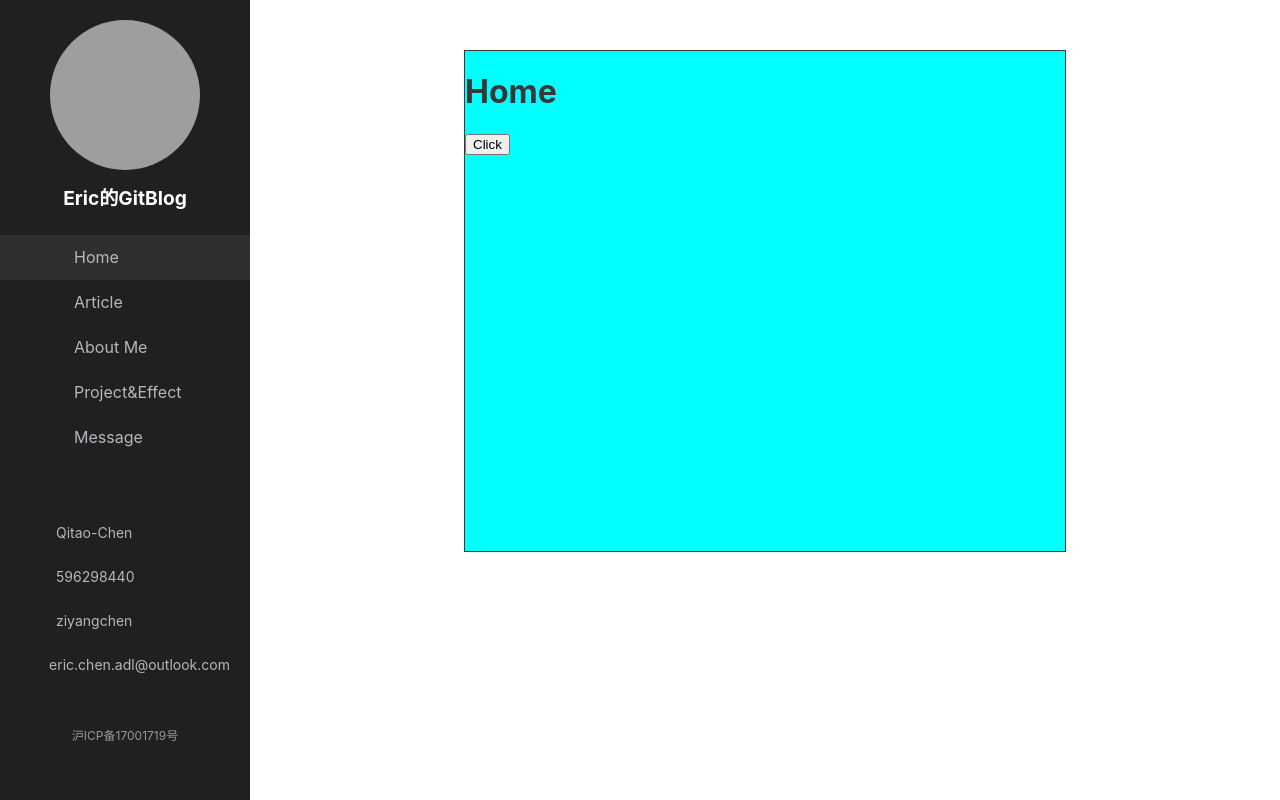
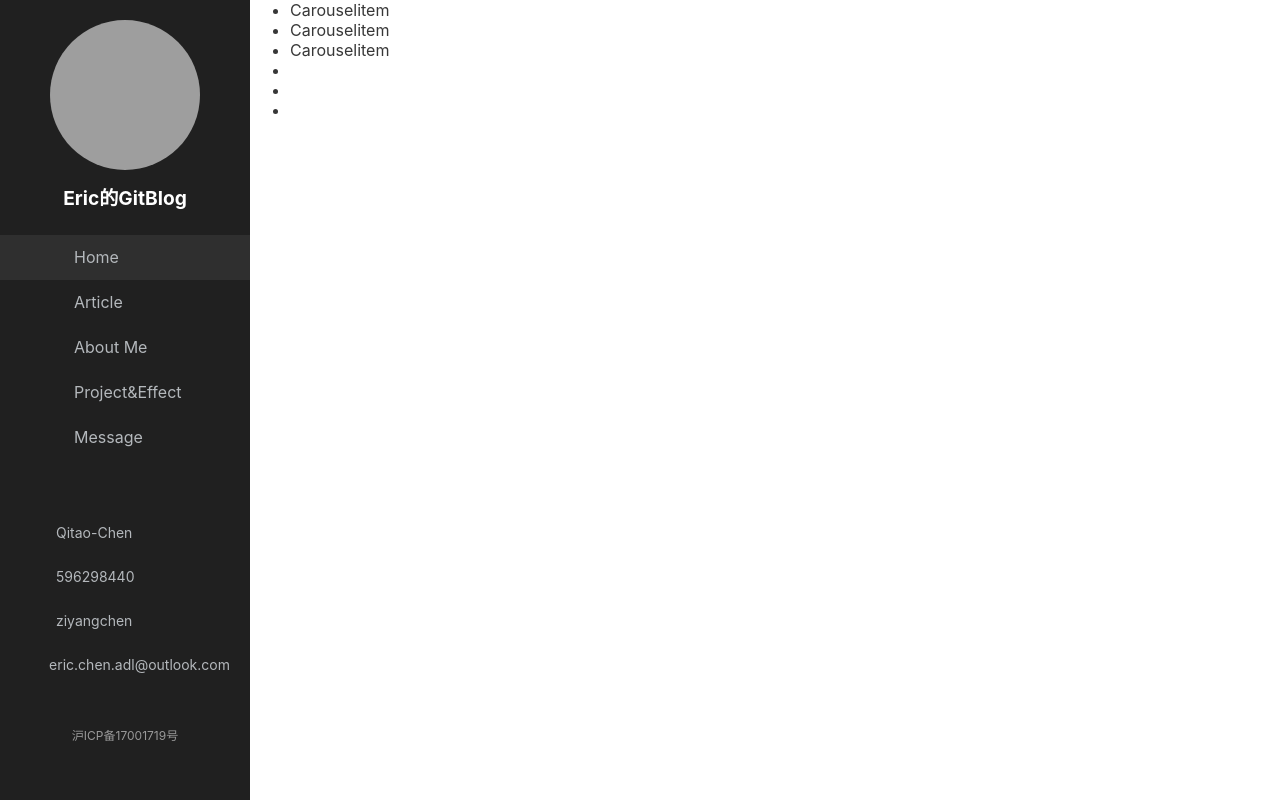
Before and after one commit to Qitao-Chen/VUE_Practice, a Vue app in the folder Vue2-Yuanjing/blog program/my-site/: page / in a window 1280 px wide. Built offline with nearby package versions, Linux system fonts and the light colour scheme; grey boxes are pictures that could not be loaded; a small style sheet from the web is missing.

Commit message:
add banner.js&request.js api|| add mock js|| add vue.config.js to set proxy|| build home page but not finish

```diff
--- a/Vue2-Yuanjing/blog program/my-site/package.json
+++ b/Vue2-Yuanjing/blog program/my-site/package.json
@@ -16,8 +16,11 @@
     "test-Layout": "vue serve ./src/components/Layout/test.vue"
   },
   "dependencies": {
+    "axios": "^0.21.1",
     "chokidar": "^3.5.2",
     "core-js": "^3.6.5",
+    "mock": "^0.1.1",
+    "mockjs": "^1.1.0",
     "vue": "^2.6.11",
     "vue-router": "^3.5.2"
   },
--- /dev/null
+++ b/Vue2-Yuanjing/blog program/my-site/src/api/banner.js
@@ -0,0 +1,52 @@
+import request from "./request"
+
+export async function getBanners(){
+    const resp = await request.get("/api/banner");
+    return resp;
+}
+getBanners().then((r) => {
+    // console.log(r);
+});
+
+
+// import axios from 'axios';
+// import showMessage from '@/utils/showMessage';
+
+//將異常響應抽離出來
+// const instance = axios.create();
+// instance.interceptors.response.use(function(response){
+//     console.log(response.data.msg)
+//     return response;
+// })
+
+// export async function getBanners(){
+//     const resp = await instance.get("/api/banner");
+
+//     if(resp.data.code ===0){
+//         return resp.data.data;
+//     }
+//     console.log(resp.data.msg);
+//     showMessage({
+//         content:resp.data.msg,
+//         type: "error",
+//         duration: 2000,
+
+//     })
+//     return null;
+// }
+// getBanners().then((r) => {
+//     console.log(r);
+// });
+
+
+// var i = 0;
+// async function getNews(){
+//     console.log('hi')
+//     i++;
+//     console.log(i);
+// //    const res = await axios.get("https://api.instacloud.io/?count=50&path=%2Fv1%2Fusers%2Flumicosolar%2Fmedia%2Frecent%2F&test_analyze=count_requests");
+//    const resDouban = await axios.get("/j/search_subjects?type=movie&tag=%E7%83%AD%E9%97%A8&page_limit=50&page_start=0")
+//     console.log(resDouban);
+// }
+
+// getNews();
--- /dev/null
+++ b/Vue2-Yuanjing/blog program/my-site/src/api/request.js
@@ -0,0 +1,19 @@
+import axios from "axios";
+import showMessage from "@/utils/showMessage";
+
+const instance = axios.create();
+instance.interceptors.response.use(function(res){
+
+    if(res.data.code !== 0){
+        showMessage({
+            content:res.data.msg,
+            type:"error",
+            duration: 2000,
+        })
+        return null;
+    }else{
+        return res.data.data
+    }
+})
+
+export default instance;
--- /dev/null
+++ b/Vue2-Yuanjing/blog program/my-site/src/mock/banner.js
@@ -0,0 +1,28 @@
+import Mock from "mockjs";
+
+Mock.mock("/api/banner","get",{
+   code:0,
+   msg:"system test error message!",
+   data: [{
+        id:'1',
+        midImg:"http://mdrs.yuanjin.tech/img/20201031141507.jpg",
+        bigImg:"http://mdrs.yuanjin.tech/img/20201031141350.jpg",
+        title:"凜冬將至",
+        description:"人唯有恐懼的時候方能勇敢",
+    },
+    {
+        id:'2',
+        midImg:"http://mdrs.yuanjin.tech/img/20201031205550.jpg",
+        bigImg:"http://mdrs.yuanjin.tech/img/20201031205551.jpg",
+        title:"血火同源",
+        description:"如果我回頭，一切都完了",
+    },
+     {
+      id: "3",
+      midImg: "http://mdrs.yuanjin.tech/img/20201031204401.jpg",
+      bigImg: "http://mdrs.yuanjin.tech/img/20201031204403.jpg",
+      title: "听我怒吼",
+      description: "兰尼斯特有债必偿",
+    },
+],
+});
--- /dev/null
+++ b/Vue2-Yuanjing/blog program/my-site/src/mock/index.js
@@ -0,0 +1,7 @@
+import "./banner";
+import "./blog";
+import Mock from "mockjs";
+
+Mock.setup({
+    timeout:"1000-3000"
+})
--- a/Vue2-Yuanjing/blog program/my-site/src/utils/showMessage.js
+++ b/Vue2-Yuanjing/blog program/my-site/src/utils/showMessage.js
@@ -26,12 +26,18 @@ export default function (options = {}) {
     div.innerHTML = `<span class="${styles.icon}">${el.outerHTML}</span><div>${content}</div>`;
     // console.log(el.outerHTML)
     // console.log(typeof el.outerHTML)
-    //将div加到容器中
 
-        if (getComputedStyle(container).position === "static") {
+   if(options.container){
+       /**如果指定了container才改變position特性值
+       *這裏需要注意，在api/banner.js中 調用showMessage的時候。如果不判斷，
+       *直接將document.body的positions設置爲relative時 會出問題
+       */
+    if (getComputedStyle(container).position === "static") {
             container.style.position = "relative"
         }
+   }
 
+    //将div加到容器中
     container.appendChild(div);
     //浏览器强行渲染
     div.clientHeight;
--- /dev/null
+++ b/Vue2-Yuanjing/blog program/my-site/src/views/Home/Carouselitem.vue
@@ -0,0 +1,10 @@
+<template>
+  <div>Carouselitem</div>
+</template>
+
+<script>
+export default {};
+</script>
+
+<style>
+</style>
--- a/Vue2-Yuanjing/blog program/my-site/src/views/Home/index.vue
+++ b/Vue2-Yuanjing/blog program/my-site/src/views/Home/index.vue
@@ -1,35 +1,94 @@
 <template>
-  <div class="home-container" ref="container">
-    <h1>Home</h1>
-    <button @click="handleClick">Click</button>
+  <div class="home-container" v-if="banners.length > 0">
+    <ul>
+      <li v-for="item in banners" :key="item.id">
+        <Carouselitem />
+      </li>
+    </ul>
+    <div class="icon icon-up">
+      <Icon type="arrowUp" />
+    </div>
+    <div class="icon icon-down">
+      <Icon type="arrowDown" />
+    </div>
+    <ul class="indicator">
+      <li v-for="item in banners" :key="item.id"></li>
+    </ul>
   </div>
 </template>
 
 <script>
+import { getBanners } from "@/api/banner.js";
+import Carouselitem from "./Carouselitem.vue";
+import Icon from "@/components/Icon";
+
 export default {
-  methods: {
-    handleClick() {
-      // console.log(this.$refs.container);
-      this.$showMessage({
-        content: "submit successed",
-        type: "success",
-        duration: 2000,
-        container: this.$refs.container,
-        callback: function () {
-          console.log("showMessage Completed");
-        },
-      });
-    },
+  components: {
+    Carouselitem,
+    Icon,
+  },
+  data() {
+    return {
+      banners: [],
+    };
+  },
+  async created() {
+    this.banners = await getBanners();
+    console.log(this.banners);
   },
 };
 </script>
 
 <style lang="less" scoped>
+@import "~@/styles/global.less";
+@import "~@/styles/mixin.less";
+@import "~@/styles/var.less";
 .home-container {
-  width: 600px;
-  height: 500px;
-  background-color: aqua;
-  border: 1px solid;
-  margin: 50px auto;
+  width: 100%;
+  height: 100%;
+  position: relative;
+  ul {
+    margin: 0;
+  }
+  .icon {
+    cursor: pointer;
+    color: @gray;
+    @distance: 25px;
+    font-size: 30px;
+    .self-center();
+    transform: translateX(-50%);
+    &.icon-up {
+      top: @distance;
+      animation: jump-up 2s infinite;
+    }
+    &.icon-down {
+      top: auto;
+      bottom: @distance;
+      animation: jump-down 2s infinite;
+    }
+    @jump: 5px;
+    @keyframes jump-up {
+      0% {
+        transform: translate(-50%, @jump);
+      }
+      50% {
+        transform: translate(-50%, -@jump);
+      }
+      100% {
+        transform: translate(-50%, @jump);
+      }
+    }
+    @keyframes jump-down {
+      0% {
+        transform: translate(-50%, -@jump);
+      }
+      50% {
+        transform: translate(-50%, @jump);
+      }
+      100% {
+        transform: translate(-50%, -@jump);
+      }
+    }
+  }
 }
 </style>>
--- /dev/null
+++ b/Vue2-Yuanjing/blog program/my-site/vue.config.js
@@ -0,0 +1,9 @@
+module.exports = {
+    devServer:{
+        proxy: {
+            "/j":{
+                target: "https://movie.douban.com",
+            }
+        }
+    }
+}
```
Also changed, not shown: Vue2-Yuanjing/blog program/my-site/src/main.js (+6 -4 lines), Vue2-Yuanjing/blog program/my-site/src/styles/global.less (+18 -9 lines), Vue2-Yuanjing/blog program/my-site/src/mock/blog.js (added), 1 other file (tests, documents, lock files or other folders).
